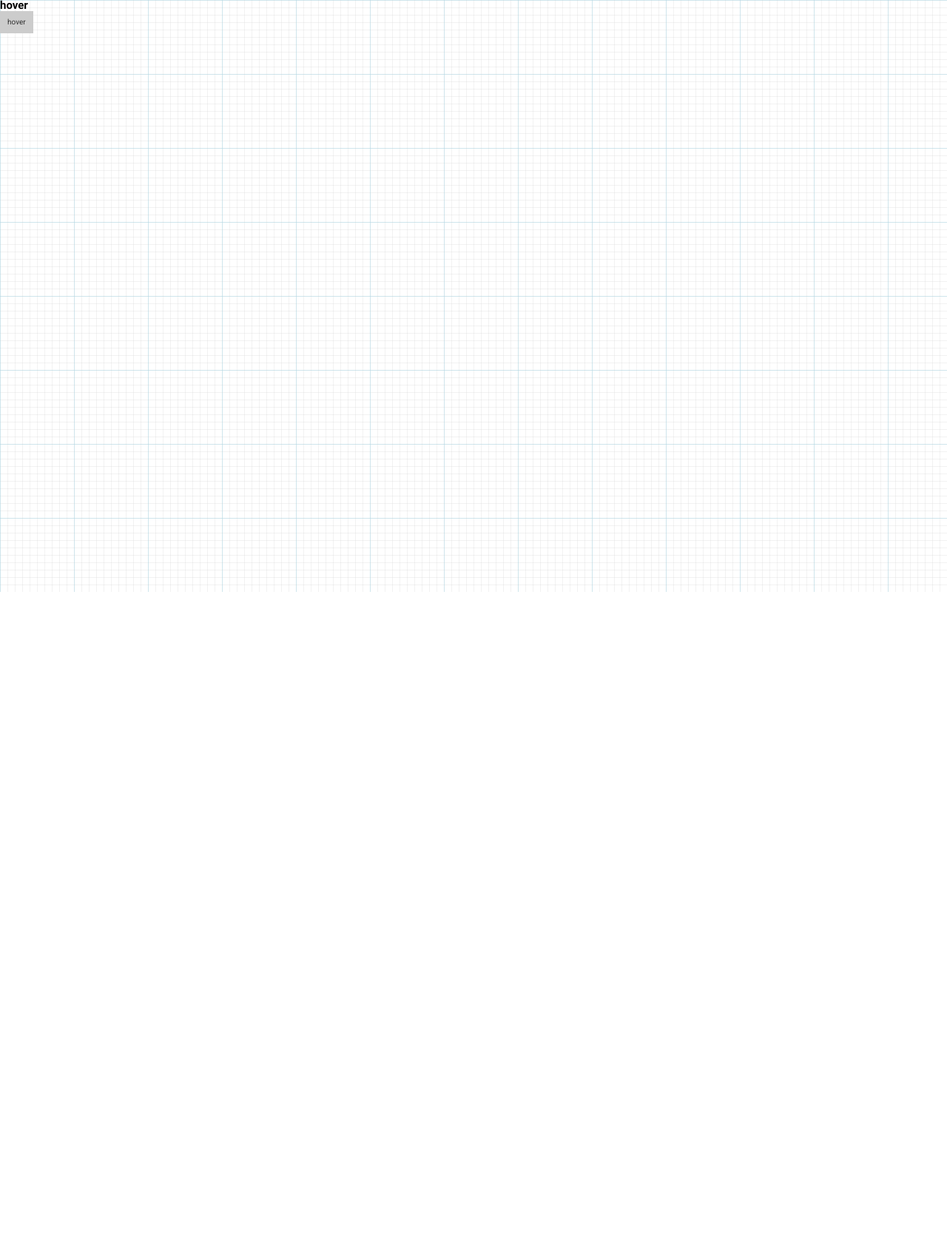
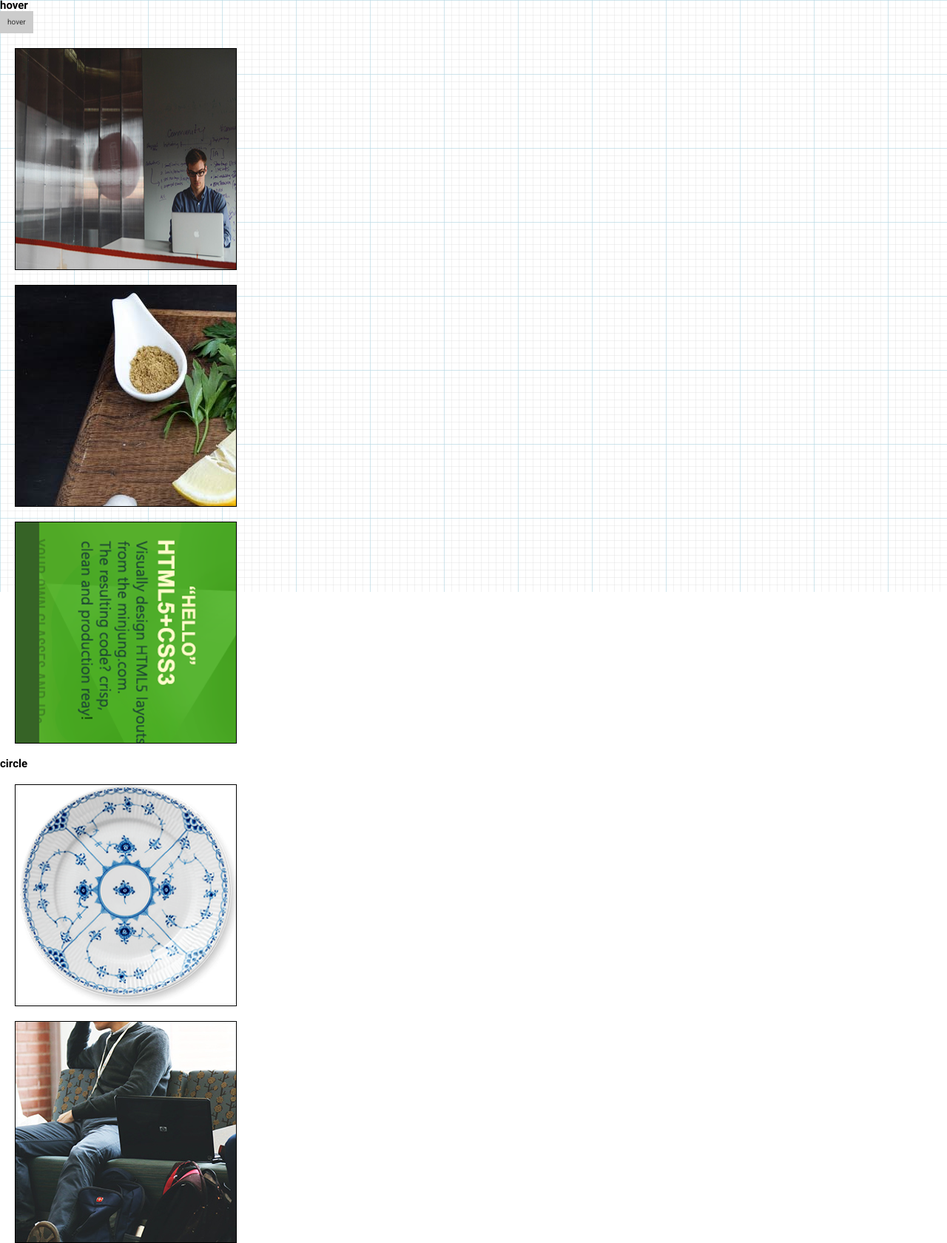
Before and after one commit to jaesukpark77/2022_SVG, a plain HTML site: page svg_3d-transform-add/svg_index4.html in a window 1280 px wide. Shown: the whole page at 74% size. Before the commit the page ends 1280 px from the top, so only its background shows below. Drawn offline with nearby package versions, Linux system fonts and the light colour scheme.

Commit message:
svg 수업
svg 3d-transform 내용

```diff
--- a/svg_3d-transform-add/svg_index4.html
+++ b/svg_3d-transform-add/svg_index4.html
@@ -69,5 +69,125 @@
             transform-origin:0px 0px;
         }
     </style>
+
+    <div class="tran_box hover01">
+        <img src="images/03-screenshot.png" alt="img03">
+    </div>
+    <style>
+        .tran_box{
+            width:300px;
+            height:300px;
+            border:1px solid #000;
+            margin:20px;
+            overflow:hidden;
+        }
+
+        .hover01>img{
+            width:100%;
+            height:100%;
+            transition:all 1s ease 0s;
+        }
+
+        .hover01:hover img{
+            transform: scale(1.8);
+        }
+    </style>
+
+    <div class="tran_box hover02">
+        <img src="images/slider_img_2.jpg" alt=slider"">
+    </div>
+    <style>
+        .hover02>img{
+            transition:all 1s ease 0s;
+        }
+
+        .hover02:hover img{
+            transform: translateX(-200px);
+        }
+    </style>
+
+    <div class="tran_box hover03">
+        <img src="images/vertical.png" alt="vertical">
+    </div>
+    <style>
+        .hover03>img{
+            transition:all 1s ease 0s;
+        }
+
+        .hover03:hover img{
+            transform: translateY(-300px);
+        }
+    </style>
+    <h2>circle</h2>
+    <div class="tran_box rotate">
+        <img src="images/index_tit01_box1.png" alt="tit01">
+        <div class="line">
+            <img src="images/index_tit01_line.png" alt="line">
+        </div>
+    </div>
+    <style>
+        .rotate{
+            position:relative;
+        }
+        .rotate>img{
+            width:100%;
+            height:100%;
+            transition:all 1s ease 0s;
+        }
+        .line{
+            position:absolute;
+            top:90px;
+            left:0px;
+            width:100%;
+            height:70px;
+            border:1px solid #000;
+            opacity:0;
+            transition:all 1s ease 0.5s;
+        }
+
+        .rotate:hover>img{
+            transform:rotate(45deg);
+        }
+
+        .rotate:hover .line{
+            opacity:1;
+        }
+    </style>
+
+    <div class="tran_box hover04">
+        <img src="images/07-screenshot.png" alt="01">
+        <div class="down"></div>
+        <p>text</p>
+    </div>
+    <style>
+        .hover04{
+            position:relative;
+            /*overflow:visible;*/
+        }
+        .down{
+            position:absolute;
+            top:-300px;
+            left:0;
+            width:300px;
+            height:300px;
+            background:rgba(0,0,0,.6);
+            transition:all 1s ease 0s;
+        }
+        .hover04 p{
+            position: absolute;
+            top:-200px;
+            left:50%;
+            transform:translateX(-50%);
+            font-size:3rem;
+            color:#fff;
+            transition:all 1s ease 0.5s;
+        }
+        .hover04:hover .down{
+            transform:translateY(300px);
+        }
+        .hover04:hover p{
+            transform:translateX(-50%) translateY(300px);
+        }
+    </style>
 </body>
 </html>
```
Also changed, not shown: svg_3d-transform-add/images/03-screenshot.png (added), svg_3d-transform-add/images/04-screenshot.png (added), svg_3d-transform-add/images/07-screenshot.png (added), svg_3d-transform-add/images/index_tit01_box1.png (added), svg_3d-transform-add/images/index_tit01_line.png (added), svg_3d-transform-add/images/slider_img_2.jpg (added), svg_3d-transform-add/images/vertical.png (added).
